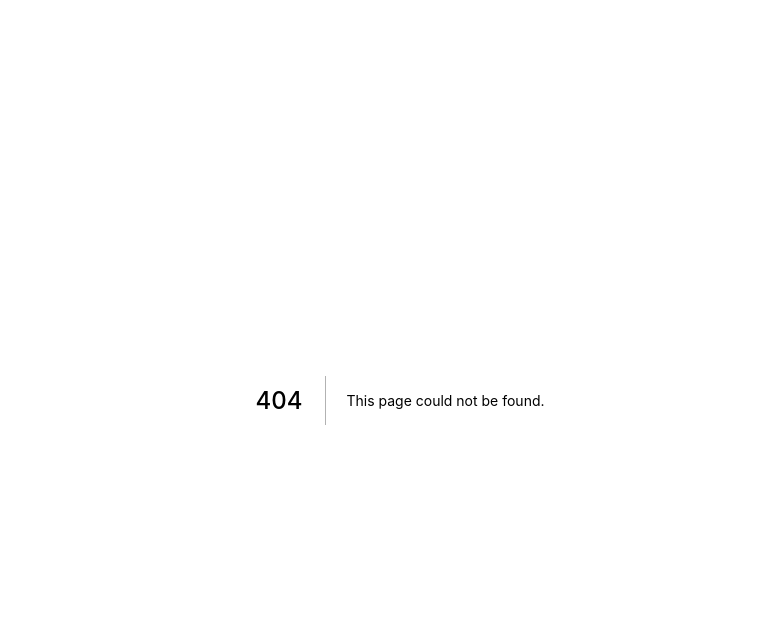
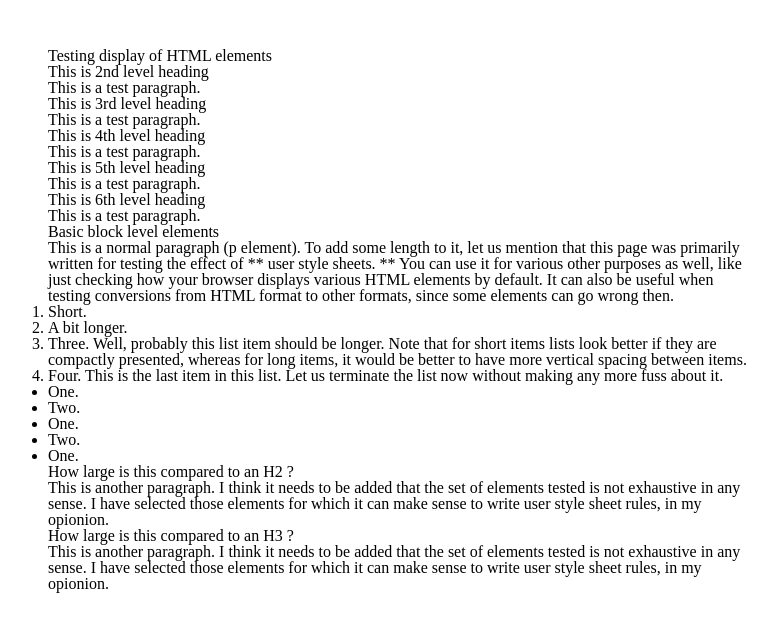
Before and after one commit to xoumi/XSpace, a Next.js app: page /test in a window 1280 px wide. Before the commit this address had no page. Shown: the top 632 px of the page, without its empty margins (240-1017 px from the left). Built offline with nearby package versions, Linux system fonts and the light colour scheme.

Commit message:
feat: add mdx support

```diff
--- a/next.config.js
+++ b/next.config.js
@@ -1,8 +1,11 @@
 /** @type {import('next').NextConfig} */
 const path = require('path')
+const withMDX = require('@next/mdx')()
+module.exports = withMDX()
 
-module.exports = {
+module.exports = withMDX({
+  pageExtensions: ['ts', 'tsx', 'md', 'mdx'],
   sassOptions: {
     includePaths: [path.join(__dirname, 'styles')]
   }
-}
+})
--- a/src/pages/index.tsx
+++ b/src/pages/index.tsx
@@ -1,9 +1,13 @@
 import type { NextPage } from 'next'
 import type { ReactElement } from 'react'
+import Link from 'next/link'
 
 const Landing: NextPage = (): ReactElement => {
   return (
-    <h2> Swoooosh, touchdown! </h2>
+    <>
+      <h2> Swoooosh, touchdown! </h2>
+      <Link href='/test'> To Test </Link>
+    </>
   )
 }
 
--- /dev/null
+++ b/src/pages/test.mdx
@@ -0,0 +1,54 @@
+<main style={{ margin: '0 auto', maxWidth: '800px', padding: '48px' }}>
+
+# Testing display of HTML elements
+## This is 2nd level heading
+This is a test paragraph.
+### This is 3rd level heading
+This is a test paragraph.
+#### This is 4th level heading
+This is a test paragraph.
+##### This is 5th level heading
+This is a test paragraph.
+###### This is 6th level heading
+This is a test paragraph.
+
+## Basic block level elements
+
+This is a normal paragraph (`p` element).
+To add some length to it, let us mention that this page was
+primarily written for testing the effect of ** user style sheets. **
+You can use it for various other purposes as well, like just checking how
+your browser displays various HTML elements by default.
+It can also be useful when testing conversions from HTML
+format to other formats, since some elements can go wrong then.
+
+
+1. Short.
+2. A bit longer.
+3. Three. Well, probably this list item should be longer. Note that
+for short items lists look better if they are compactly presented,
+whereas for long items, it would be better to have more vertical spacing between items.
+4. Four. This is the last item in this list.
+  Let us terminate the list now without making any more fuss about it.
+  * One.
+  * Two.
+  * One.
+  * Two.
+  * One.
+
+### How large is this compared to an H2 ?
+
+This is another paragraph. I think it needs to be added that
+the set of elements tested is not exhaustive in any sense. I have selected
+those elements for which it can make sense to write user style sheet rules,
+in my opionion.
+
+
+#### How large is this compared to an H3 ?
+
+This is another paragraph. I think it needs to be added that
+the set of elements tested is not exhaustive in any sense. I have selected
+those elements for which it can make sense to write user style sheet rules,
+in my opionion.
+
+</main>
--- a/tsconfig.json
+++ b/tsconfig.json
@@ -15,6 +15,6 @@
     "jsx": "preserve",
     "baseUrl": "./src",
   },
-  "include": ["next-env.d.ts", "src/types/additional.d.tstional.d.ts", "**/*.ts", "**/*.tsx"],
+  "include": ["next-env.d.ts", "src/types/additional.d.tstional.d.ts", "**/*.ts", "**/*.tsx", "**/*.mdx"],
   "exclude": ["node_modules"]
 }
```
